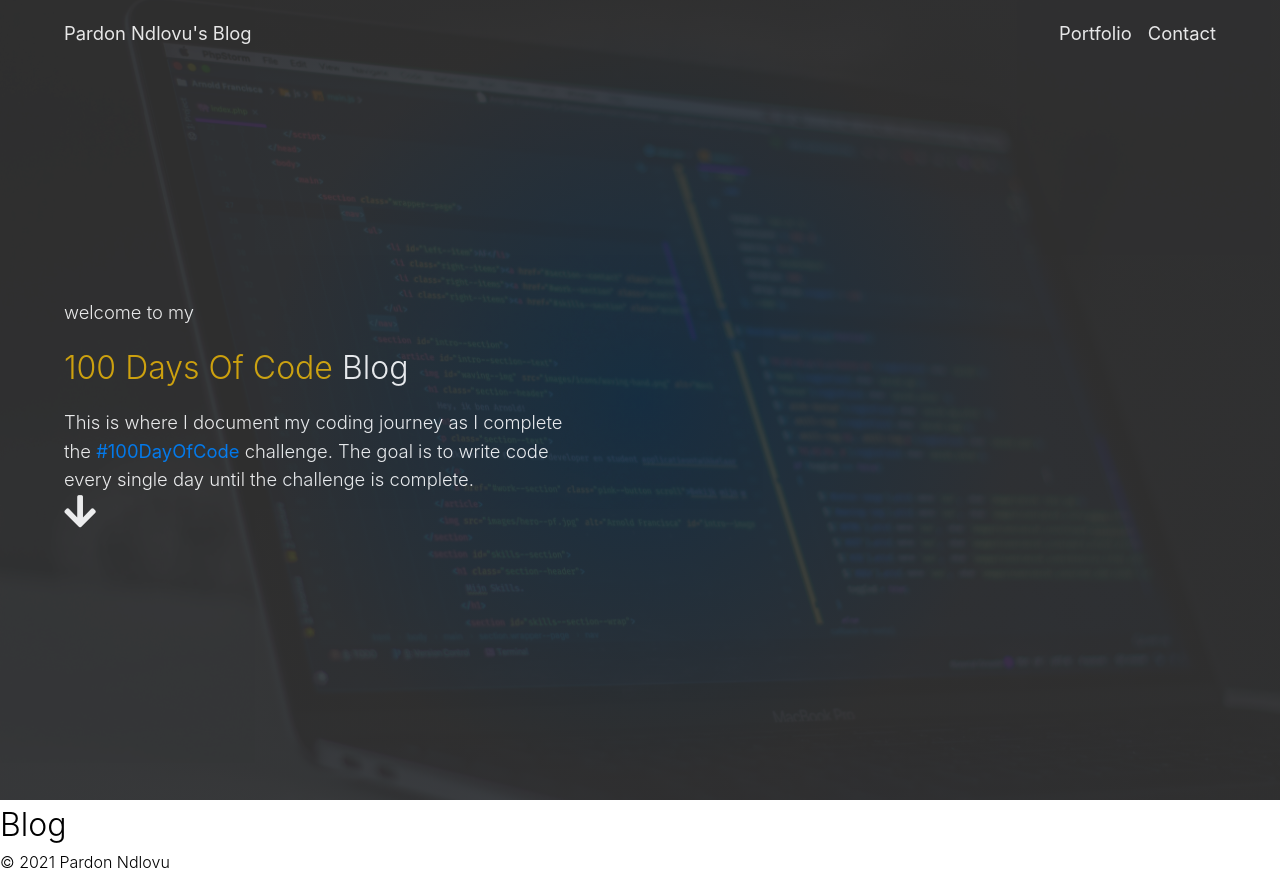
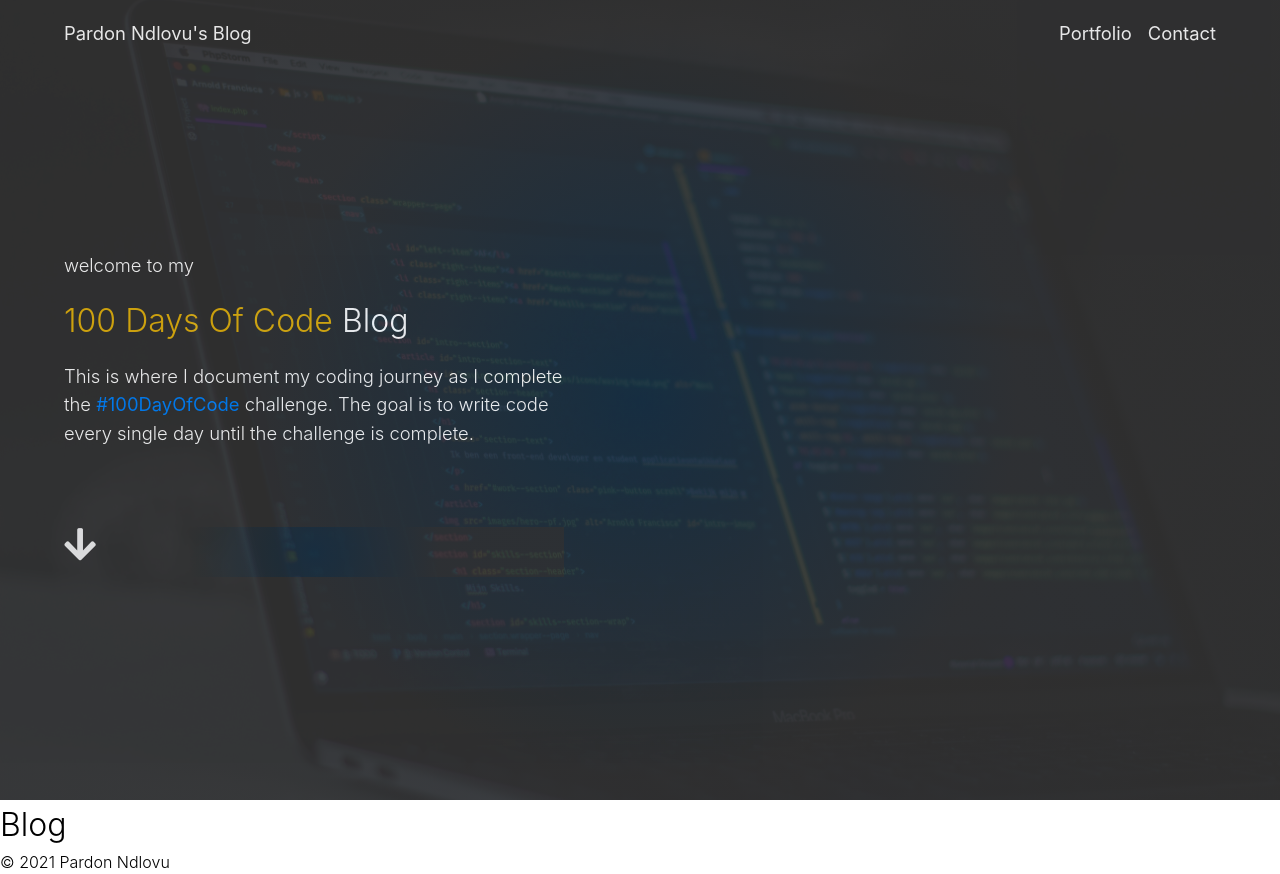
Before and after one commit to iamndlovu/iamndlovu-blog, a React (Create React App) app: page / in a window 1280 px wide. Built offline with nearby package versions, Linux system fonts and the light colour scheme.

Commit message:
animate arrow in header to continuosly move down

```diff
--- a/src/components/header/Header.js
+++ b/src/components/header/Header.js
@@ -23,7 +23,9 @@ const Header = () => {
           <p>
             This is where I document my coding journey as I complete the <a href="https://www.100daysofcode.com/" rel="noreferrer" target="_blank">#100DayOfCode</a> challenge. The goal is to write code every single day until the challenge is complete.
           </p>
-          <i className="fa fa-arrow-down fa-2x"></i>
+          <div>
+            <i className={headerStyles.updown + " fa fa-arrow-down fa-2x"}></i>
+          </div>
         </section>
       </div>
     </header>
--- a/src/components/header/Header.module.scss
+++ b/src/components/header/Header.module.scss
@@ -71,6 +71,28 @@
 					color: $yellow;
 				}
 			}
+
+			div {
+				max-height: 50px;
+				position: relative;
+				margin-top: 5rem;
+			}
 		}
 	}
 }
+
+.updown {
+	animation: MoveUpDown 2s linear infinite;
+	position: absolute;
+	left: 0;
+	bottom: 0;
+}
+
+@keyframes MoveUpDown {
+	0% {
+		bottom: 100%;
+	}
+	100% {
+		bottom: 0%;
+	}
+}
```
Also changed, not shown: src/App.js (+4 -4 lines).
